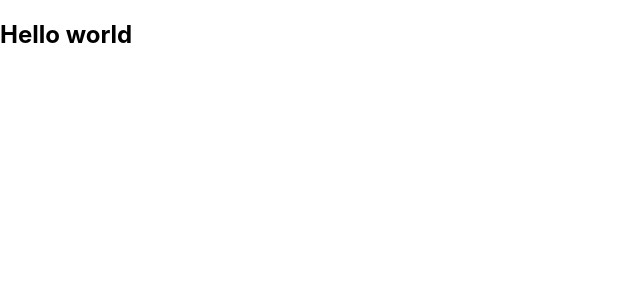
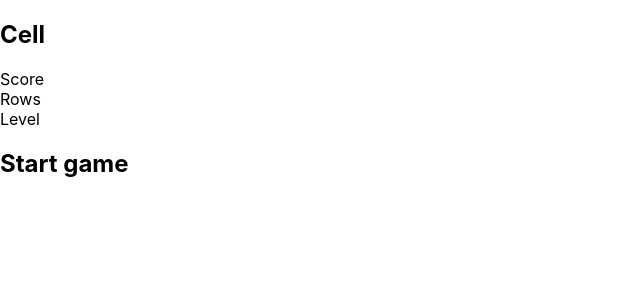
Before and after one commit to tinspham209/tetris-game-react, a React (Create React App) app: page / in a window 1280 px wide. Shown: the top 300 px of the page, without its empty margins (0-640 px from the left). Built offline with nearby package versions, Linux system fonts and the light colour scheme.

Commit message:
Scaffolding components

```diff
--- a/src/App.js
+++ b/src/App.js
@@ -1,10 +1,11 @@
 import React from "react";
 import "./App.css";
+import Tetris from "./components/Tetris";
 
 function App() {
 	return (
 		<div className="app">
-			<h2>Hello world</h2>
+			<Tetris />
 		</div>
 	);
 }
--- a/src/components/Cell/index.jsx
+++ b/src/components/Cell/index.jsx
@@ -1,6 +1,6 @@
 import React from "react";
 
-const Cell = () => {
+const Cell = ({ type }) => {
 	return (
 		<div>
 			<h2>Cell</h2>
--- a/src/components/Display/index.jsx
+++ b/src/components/Display/index.jsx
@@ -1,11 +1,7 @@
 import React from "react";
 
-const Display = () => {
-	return (
-		<div>
-			<h2>dis play</h2>
-		</div>
-	);
+const Display = ({ gameOver, text }) => {
+	return <div>{text}</div>;
 };
 
 export default Display;
--- a/src/components/Stage/index.jsx
+++ b/src/components/Stage/index.jsx
@@ -1,9 +1,9 @@
 import React from "react";
-
-const Stage = () => {
+import Cell from "../Cell";
+const Stage = ({ state }) => {
 	return (
 		<div>
-			<h2>Stage</h2>
+			<Cell />
 		</div>
 	);
 };
--- a/src/components/StartButton/index.jsx
+++ b/src/components/StartButton/index.jsx
@@ -1,9 +1,9 @@
 import React from "react";
 
-const StartButton = () => {
+const StartButton = ({ callback }) => {
 	return (
 		<div>
-			<h2>start button</h2>
+			<h2>Start game</h2>
 		</div>
 	);
 };
--- a/src/components/Tetris/index.jsx
+++ b/src/components/Tetris/index.jsx
@@ -1,9 +1,20 @@
 import React from "react";
+import Stage from "../Stage";
+import Display from "../Display";
+import StartButton from "../StartButton";
 
 const Tetris = () => {
 	return (
 		<div>
-			<h2>Tetris</h2>
+			<Stage />
+			<aside>
+				<div>
+					<Display text="Score" />
+					<Display text="Rows" />
+					<Display text="Level" />
+				</div>
+				<StartButton />
+			</aside>
 		</div>
 	);
 };
```
